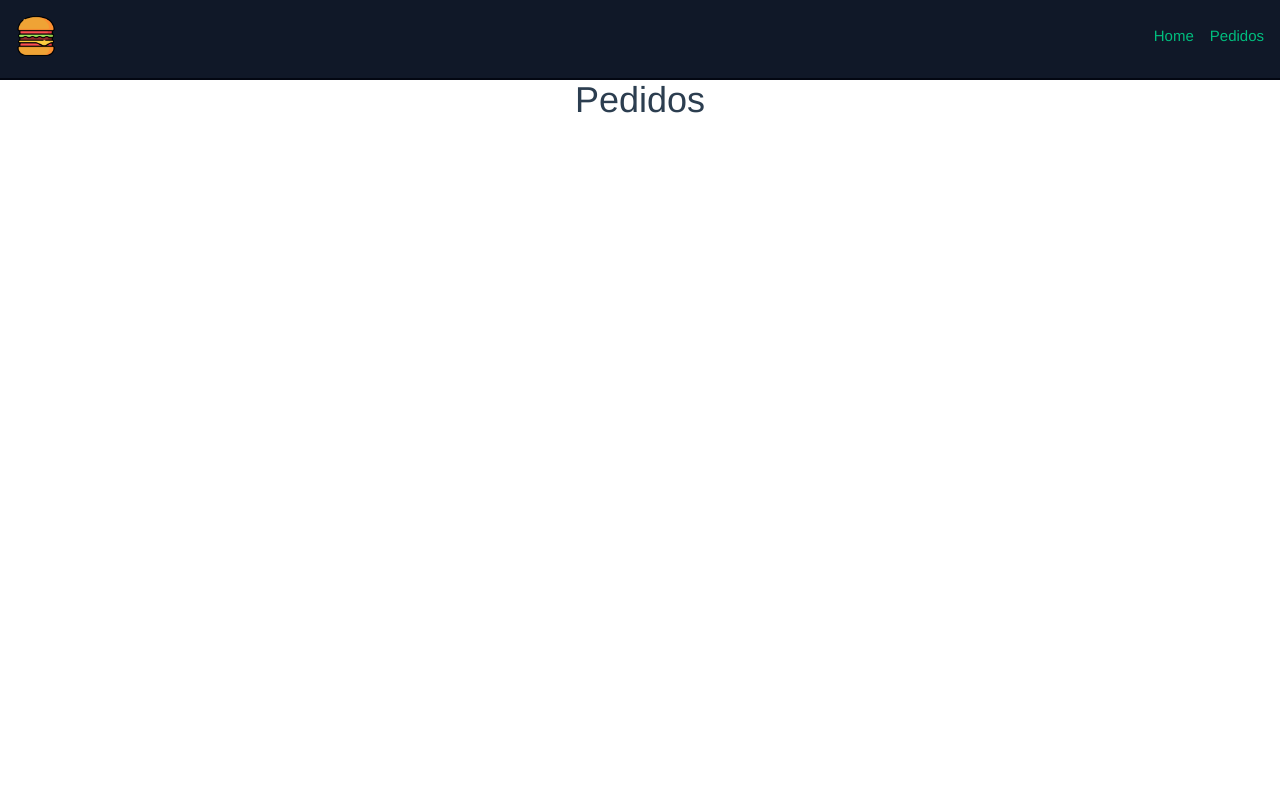
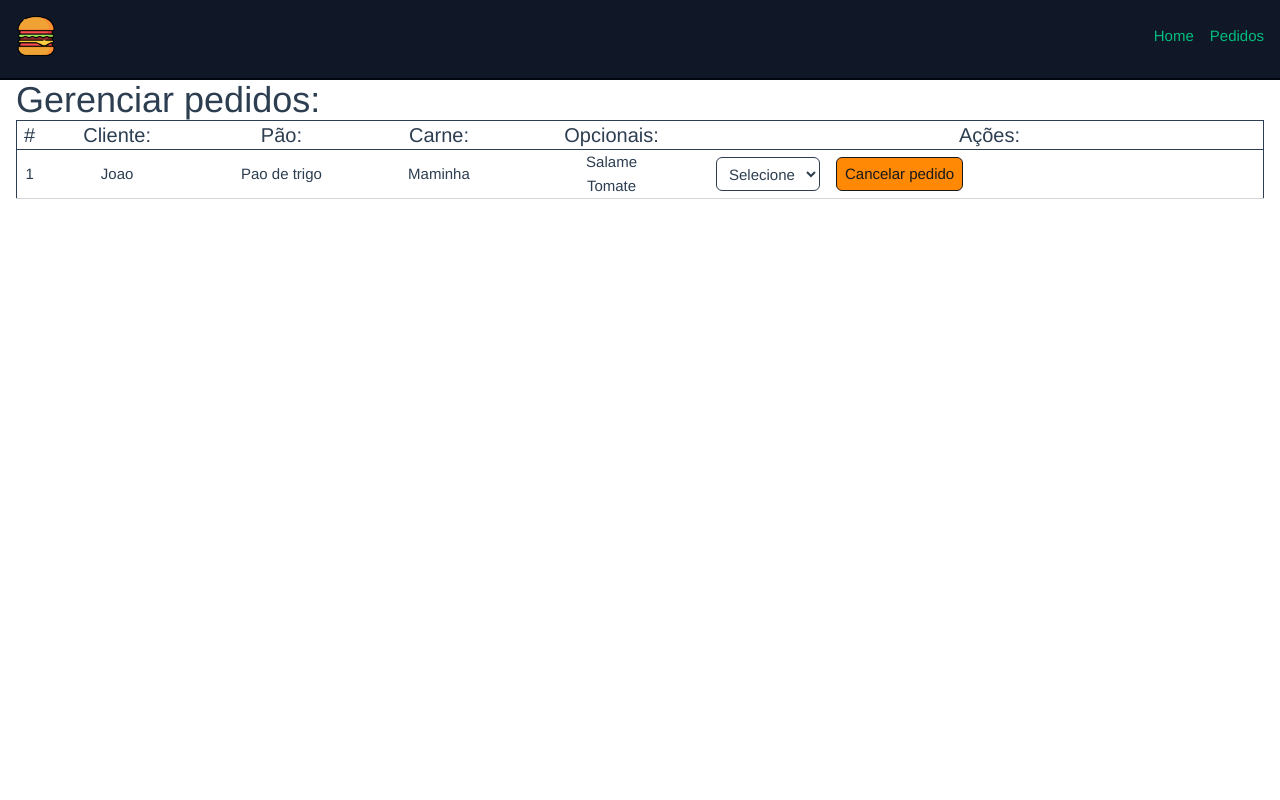
Before and after one commit to ThiagoMarzari/make-your-burger, a Vue app: page /pedidos in a window 1280 px wide. Shown: the top 800 px of the page. Built offline with nearby package versions, Linux system fonts and the light colour scheme; data requests are answered from the project's data file; the HTML template or start-up script is replaced by a standard one.

Commit message:
feat: add Dashboard component for managing burger orders and update OrdersView layout

```diff
--- a/db/db.json
+++ b/db/db.json
@@ -82,11 +82,7 @@
       "nome": "Matheus Battisti",
       "carne": "Picanha",
       "pao": "Italiano Branco",
-      "opcionais": [
-        "Bacon",
-        "Salame",
-        "Cebola roxa"
-      ],
+      "opcionais": ["Bacon", "Salame", "Cebola roxa"],
       "status": "Finalizado",
       "id": "1"
     },
@@ -94,10 +90,7 @@
       "nome": "João Coelho",
       "carne": "Maminha",
       "pao": "3 Queijos",
-      "opcionais": [
-        "Salame",
-        "Cebola roxa"
-      ],
+      "opcionais": ["Salame", "Cebola roxa"],
       "status": "Solicitado",
       "id": "4"
     },
@@ -106,11 +99,7 @@
       "nome": "Thiago",
       "carne": "Alcatra",
       "pao": "3 Queijos",
-      "opcionais": [
-        "Salame",
-        "Pepino",
-        "Cebola roxa"
-      ],
+      "opcionais": ["Salame", "Pepino", "Cebola roxa"],
       "status": "Solicitado"
     },
     {
@@ -118,11 +107,7 @@
       "nome": "Thiago",
       "carne": "Alcatra",
       "pao": "3 Queijos",
-      "opcionais": [
-        "Salame",
-        "Pepino",
-        "Cebola roxa"
-      ],
+      "opcionais": ["Salame", "Pepino", "Cebola roxa"],
       "status": "Solicitado"
     },
     {
@@ -130,10 +115,7 @@
       "nome": "Tasdas",
       "carne": "Alcatra",
       "pao": "Italiano Branco",
-      "opcionais": [
-        "Bacon",
-        "Cheddar"
-      ],
+      "opcionais": ["Bacon", "Cheddar"],
       "status": "Solicitado"
     },
     {
@@ -141,9 +123,7 @@
       "nome": "asdasd",
       "carne": "Veggie burger",
       "pao": "3 Queijos",
-      "opcionais": [
-        "Cheddar"
-      ],
+      "opcionais": ["Cheddar"],
       "status": "Solicitado"
     },
     {
@@ -151,9 +131,7 @@
       "nome": "",
       "carne": "Alcatra",
       "pao": "3 Queijos",
-      "opcionais": [
-        "Salame"
-      ],
+      "opcionais": ["Salame"],
       "status": "Solicitado"
     },
     {
@@ -161,10 +139,7 @@
       "nome": "Thiago Marzari",
       "carne": "Alcatra",
       "pao": "3 Queijos",
-      "opcionais": [
-        "Bacon",
-        "Cheddar"
-      ],
+      "opcionais": ["Bacon", "Cheddar"],
       "status": "Solicitado"
     },
     {
@@ -172,10 +147,7 @@
       "nome": "asd",
       "carne": "Alcatra",
       "pao": "3 Queijos",
-      "opcionais": [
-        "Cebola roxa",
-        "Tomate"
-      ],
+      "opcionais": ["Cebola roxa", "Tomate"],
       "status": "Solicitado"
     },
     {
@@ -183,10 +155,7 @@
       "nome": "asdasd",
       "carne": "Alcatra",
       "pao": "3 Queijos",
-      "opcionais": [
-        "Cebola roxa",
-        "Tomate"
-      ],
+      "opcionais": ["Cebola roxa", "Tomate"],
       "status": "Solicitado",
       "msg": ""
     },
@@ -195,10 +164,7 @@
       "nome": "Thiago Marzari",
       "carne": "Picanha",
       "pao": "3 Queijos",
-      "opcionais": [
-        "Bacon",
-        "Cheddar"
-      ],
+      "opcionais": ["Bacon", "Cheddar"],
       "status": "Solicitado",
       "msg": ""
     },
@@ -207,11 +173,7 @@
       "nome": "Rosato",
       "carne": "Maminha",
       "pao": "Integral",
-      "opcionais": [
-        "Bacon",
-        "Salame",
-        "Cheddar"
-      ],
+      "opcionais": ["Bacon", "Salame", "Cheddar"],
       "status": "Solicitado",
       "msg": ""
     },
@@ -220,11 +182,16 @@
       "nome": "asd",
       "carne": "Maminha",
       "pao": "3 Queijos",
-      "opcionais": [
-        "Salame",
-        "Tomate",
-        "Cebola roxa"
-      ],
+      "opcionais": ["Salame", "Tomate", "Cebola roxa"],
+      "status": "Solicitado",
+      "msg": ""
+    },
+    {
+      "id": "7ff5",
+      "nome": "Gabriel",
+      "carne": "Alcatra",
+      "pao": "Italiano Branco",
+      "opcionais": ["Bacon", "Pepino", "Cheddar"],
       "status": "Solicitado",
       "msg": ""
     }
--- a/src/App.vue
+++ b/src/App.vue
@@ -1,7 +1,9 @@
 <template>
-  <NavBar />
-  <RouterView />
-  <Footer />
+  <div>
+    <NavBar />
+    <RouterView />
+    <Footer />
+  </div>
 </template>
 
 <script setup lang="ts">
--- a/src/components/BurgerForm.vue
+++ b/src/components/BurgerForm.vue
@@ -95,6 +95,8 @@ const createBurger = async (e: SubmitEvent) => {
     msg: msg.value,
   }
 
+  //TODO: Adicionar verificação para os inputs nao irem vazio para o backend
+
   const res = await api.post('/burgers', data)
 
   msg.value = `Pedido Nº ${res.data.id} realizado com sucesso!`
--- /dev/null
+++ b/src/components/Dashboard.vue
@@ -0,0 +1,71 @@
+<template>
+  <div class="w-full">
+    <table class="w-full max-w-7xl border">
+      <thead class="w-full">
+        <tr class="text-xl">
+          <th>#</th>
+          <th>Cliente:</th>
+          <th>Pão:</th>
+          <th>Carne:</th>
+          <th>Opcionais:</th>
+          <th>Ações:</th>
+        </tr>
+      </thead>
+      <tbody class="w-full border-t">
+        <tr class="border-b border-zinc-300">
+          <th>1</th>
+          <th>Joao</th>
+          <th>Pao de trigo</th>
+          <th>Maminha</th>
+          <th>
+            <ul>
+              <li>Salame</li>
+              <li>Tomate</li>
+            </ul>
+          </th>
+          <th>
+            <div class="flex gap-4">
+              <select name="status" class="status">
+                <option value="">Selecione</option>
+              </select>
+              <button
+                class="bg-orange-400 text-zinc-900 shadow-amber-500 transition-all hover:shadow"
+              >
+                Cancelar pedido
+              </button>
+            </div>
+          </th>
+        </tr>
+      </tbody>
+    </table>
+  </div>
+</template>
+
+<script setup lang="ts">
+import { api } from '@/lib/api'
+import { onMounted, ref } from 'vue'
+
+defineOptions({ name: 'DashboardComponent' })
+
+interface BurgerProps {
+  id: number
+  nome: string
+  status: string
+  pao: string
+  carne: string
+  opcionais: string[]
+}
+
+const burgers = ref<BurgerProps>()
+
+const getPedidos = async () => {
+  const req = await api.get('/burgers')
+
+  burgers.value = req.data
+  console.log(burgers.value)
+}
+
+onMounted(() => {
+  getPedidos()
+})
+</script>
--- a/src/views/OrdersView.vue
+++ b/src/views/OrdersView.vue
@@ -1,5 +1,14 @@
 <template>
-  <main class="min-h-dvh">
-    <h1 class="text-center text-4xl">Pedidos</h1>
+  <main class="min-h-dvh w-full px-4">
+    <div class="container mx-auto w-full">
+      <h1 class="text-4xl">Gerenciar pedidos:</h1>
+      <Dashboard />
+    </div>
   </main>
 </template>
+
+<script setup lang="ts">
+import Dashboard from '@/components/Dashboard.vue'
+
+defineOptions({ name: 'OrdersView' })
+</script>
```
